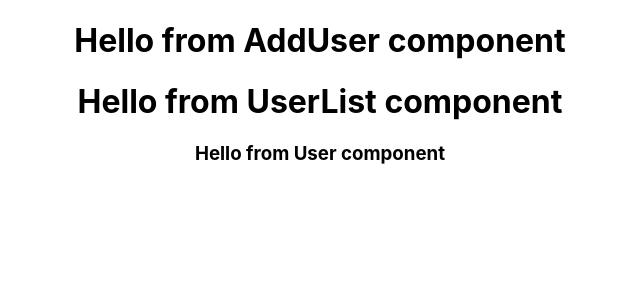
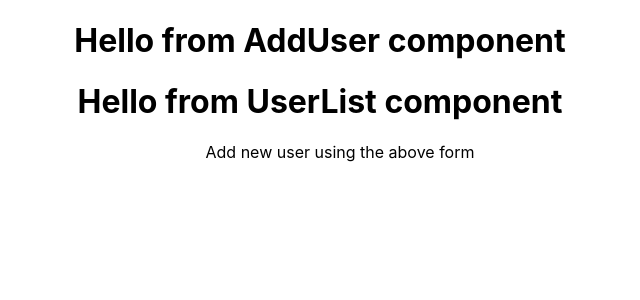
Before and after one commit to bunnydeviloper/user-management-react, a React (Create React App) app: page / in a window 1280 px wide. Shown: the top 300 px of the page, without its empty margins (320-960 px from the left). Built offline with nearby package versions, Linux system fonts and the light colour scheme.

Commit message:
feature: enable UserList component to display list of Users and toggle show/hide #gamesPlayed

```diff
--- a/src/components/UserList.js
+++ b/src/components/UserList.js
@@ -3,11 +3,41 @@ import React, { Component } from 'react';
 import User from './User';
 
 export default class UserList extends Component {
+  state = {
+    showGamesPlayed: false // initialize condition for showing # of games played
+  }
+
+  toggleGamesPlayedPanel = () => {
+    this.setState({ showGamesPlayed: true });
+  }
+
   render() {
+    const { showGamesPlayed } = this.state;
+    const users = this.props;
+
+    const gamesPlayedButton = (
+      <div>
+        <button onClick={this.toggleGamesPlayedPanel}>
+          {showGamesPlayed ? "Show" : "Hide"}
+          the number of games played
+        </button>
+      </div>
+    );
+
     return (
       <div>
         <h1> Hello from UserList component </h1>
-        <User />
+        {users && users.length > 0 ? gamesPlayedButton : ""}
+
+        <ol>
+          {users.length > 0 ? users.map(user => (
+            <User key={user.username}
+              user={user}
+              showGamesPlayed={showGamesPlayed}
+            />
+          )) : (<p>Add new user using the above form</p>)}
+        </ol>
+
       </div>
     );
   }
```
